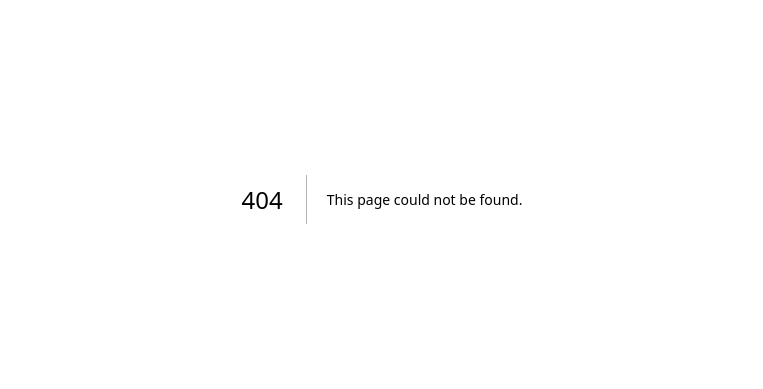
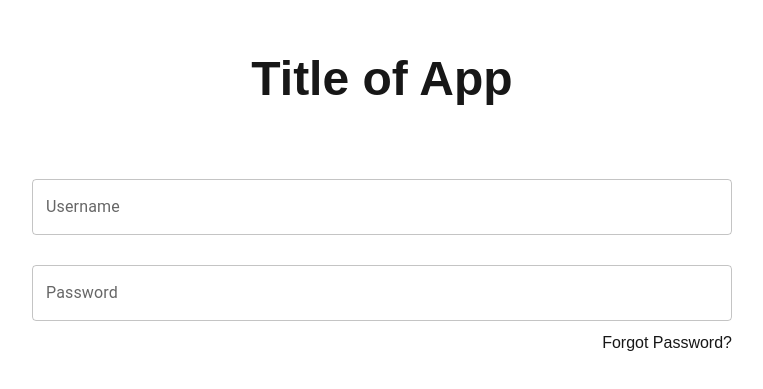
Before and after one commit to Jarvis-Brown/to_do_list, a Next.js app: page /login in a window 1280 px wide. Before the commit this address had no page. Shown: the part 201-590 px from the top of the page, without its empty margins (258-1021 px from the left). Built offline with nearby package versions, Linux system fonts and the light colour scheme.

Commit message:
login page

```diff
--- /dev/null
+++ b/src/_styles/login.module.css
@@ -0,0 +1,22 @@
+.main_container {
+    display: grid;
+    place-items: center;
+    height: 100%;
+}
+
+.main {
+    height: 100%;
+}
+
+.textbox {
+    width: 700px;
+    max-width: 100%;
+    display: flex;
+    gap: 30px;
+    flex-direction: column;
+}
+
+.passwordHint {
+    padding-top: 10px;
+    text-align: right;
+}
--- a/src/app/globals.css
+++ b/src/app/globals.css
@@ -39,3 +39,10 @@ button {
     border-radius: 0.5rem;
     width: 10rem;
 }
+
+h1 {
+    text-align: center;
+    font-weight: bold;
+    padding-bottom: 4rem;
+    font-size: 3rem;
+}
--- /dev/null
+++ b/src/app/login/page.tsx
@@ -0,0 +1,39 @@
+import React from "react";
+import TextField from "@mui/material/TextField";
+import styles from "@/_styles/login.module.css";
+
+const Login = () => {
+    return (
+        <main className={styles.main}>
+            <div className={styles.main_container}>
+                <div>
+                    <div>
+                        <h1>Title of App</h1>
+                    </div>
+                    <div className={styles.textbox}>
+                        <div>
+                            <TextField
+                                id="filled-basic"
+                                label="Username"
+                                fullWidth
+                            />
+                        </div>
+                        <div>
+                            <TextField
+                                id="filled-basic"
+                                label="Password"
+                                type="password"
+                                fullWidth
+                            />
+                            <div className={styles.passwordHint}>
+                                Forgot Password?
+                            </div>
+                        </div>
+                    </div>
+                </div>
+            </div>
+        </main>
+    );
+};
+
+export default Login;
--- a/src/app/page.tsx
+++ b/src/app/page.tsx
@@ -10,7 +10,7 @@ export default function Home() {
                     <div>
                         <h1 className={styles.header}>Title of App</h1>
                         <div className={styles.btn_container}>
-                            <Link href="#">
+                            <Link href="/login">
                                 <button>Login</button>
                             </Link>
                             <Link href="#">
```
